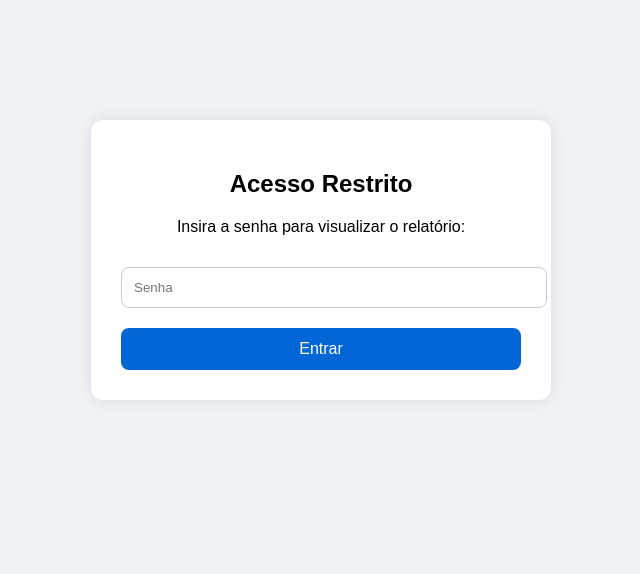
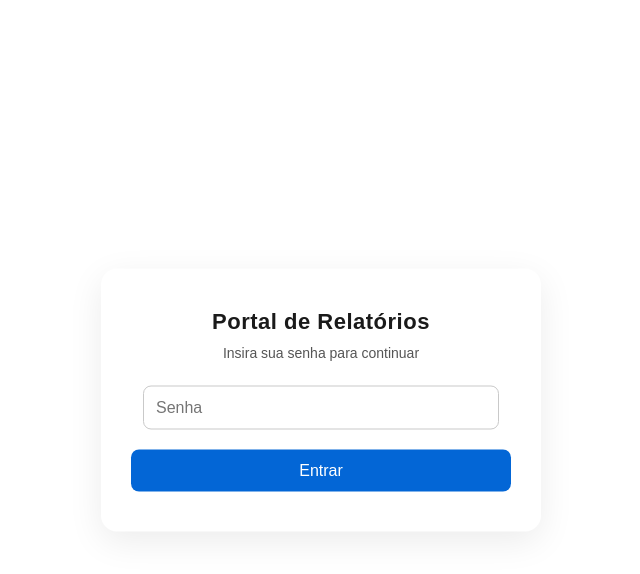
Before and after one commit to Instituto-Fibonacci/rx-setor-bancario, a plain HTML site: page index.html in a window 1280 px wide. Shown: the whole page, without its empty margins (319-959 px from the left). Drawn offline with Linux system fonts and the light colour scheme.

Commit message:
Update index.html

```diff
--- a/index.html
+++ b/index.html
@@ -3,32 +3,58 @@
 <head>
     <meta charset="UTF-8">
     <meta name="viewport" content="width=device-width, initial-scale=1.0">
-    <title>Acesso ao Relatório</title>
+    <title>Relatório</title>
 
     <style>
         body {
-            font-family: Arial, sans-serif;
-            background: #f0f2f5;
             margin: 0;
             padding: 0;
+            background: linear-gradient(135deg, #e6ecf5, #f7f9fc);
+            font-family: Arial, sans-serif;
         }
 
-        .container {
-            max-width: 400px;
-            margin: 120px auto;
+        /* Tela de Login */
+        #login {
+            position: absolute;
+            top: 50%;
+            left: 50%;
+            transform: translate(-50%, -50%);
             background: white;
-            padding: 30px;
-            border-radius: 12px;
-            box-shadow: 0 0 15px rgba(0,0,0,0.1);
+            width: 380px;
+            padding: 40px 30px;
+            border-radius: 16px;
+            box-shadow: 0 10px 35px rgba(0,0,0,0.08);
             text-align: center;
         }
 
+        .titulo {
+            font-size: 22px;
+            font-weight: bold;
+            color: #1a1a1a;
+            letter-spacing: 0.5px;
+            margin-bottom: 10px;
+        }
+
+        .sub {
+            font-size: 14px;
+            color: #555;
+            margin-bottom: 25px;
+        }
+
         input[type="password"] {
-            width: 100%;
+            width: calc(100% - 24px);
             padding: 12px;
-            margin-top: 15px;
-            border: 1px solid #ccc;
+            border: 1px solid #c9c9c9;
             border-radius: 8px;
+            font-size: 16px;
+            transition: 0.3s;
+            box-sizing: border-box;
+        }
+
+        input[type="password"]:focus {
+            border-color: #0366d6;
+            outline: none;
+            box-shadow: 0 0 5px rgba(3,102,214,0.3);
         }
 
         button {
@@ -41,8 +67,14 @@
             border-radius: 8px;
             cursor: pointer;
             font-size: 16px;
+            transition: 0.3s;
         }
 
+        button:hover {
+            background: #024fa8;
+        }
+
+        /* Relatório ocupando tela inteira */
         #report {
             display: none;
             position: fixed;
@@ -56,35 +88,30 @@
 </head>
 <body>
 
-<div id="login" class="container">
-    <h2>Acesso Restrito</h2>
-    <p>Insira a senha para visualizar o relatório:</p>
+<div id="login">
+    <div class="titulo">Portal de Relatórios</div>
+    <div class="sub">Insira sua senha para continuar</div>
 
     <input type="password" id="senha" placeholder="Senha">
-
     <button onclick="verificarSenha()">Entrar</button>
 </div>
 
-<!-- Iframe do relatório Power BI -->
+<!-- Relatório Power BI -->
 <iframe
     id="report"
     src=""
-    allowFullScreen="true">
-</iframe>
+    allowFullScreen="true"></iframe>
 
 <script>
     function verificarSenha() {
         const senhaDigitada = document.getElementById("senha").value;
-
-        // Defina aqui a senha que você quer usar:
-        const senhaCorreta = "1234";
+        const senhaCorreta = "powerbi123";
 
         if (senhaDigitada === senhaCorreta) {
             document.getElementById("login").style.display = "none";
 
-            // URL do seu Power BI
             document.getElementById("report").src =
-                "https://app.powerbi.com/view?r=eyJrIjoiOTQxM2Y1N2ItMjAyZC00NjM1LWE5ZGQtODU2MjM3YmRjMTRiIiwidCI6ImIzZmQ1NzY3LTI2YTYtNGMzYy1hZmY1LTViNjQ0NGE2YmY2NCJ9";
+                "https://app.powerbi.com/view?r=eyJrIjoiNGNhOTcxNmMtNzI0Yy00Njc0LTljZTgtNmUwODFiYWJiZGI4IiwidCI6ImIzZmQ1NzY3LTI2YTYtNGMzYy1hZmY1LTViNjQ0NGE2YmY2NCJ9";
 
             document.getElementById("report").style.display = "block";
         } else {
```
